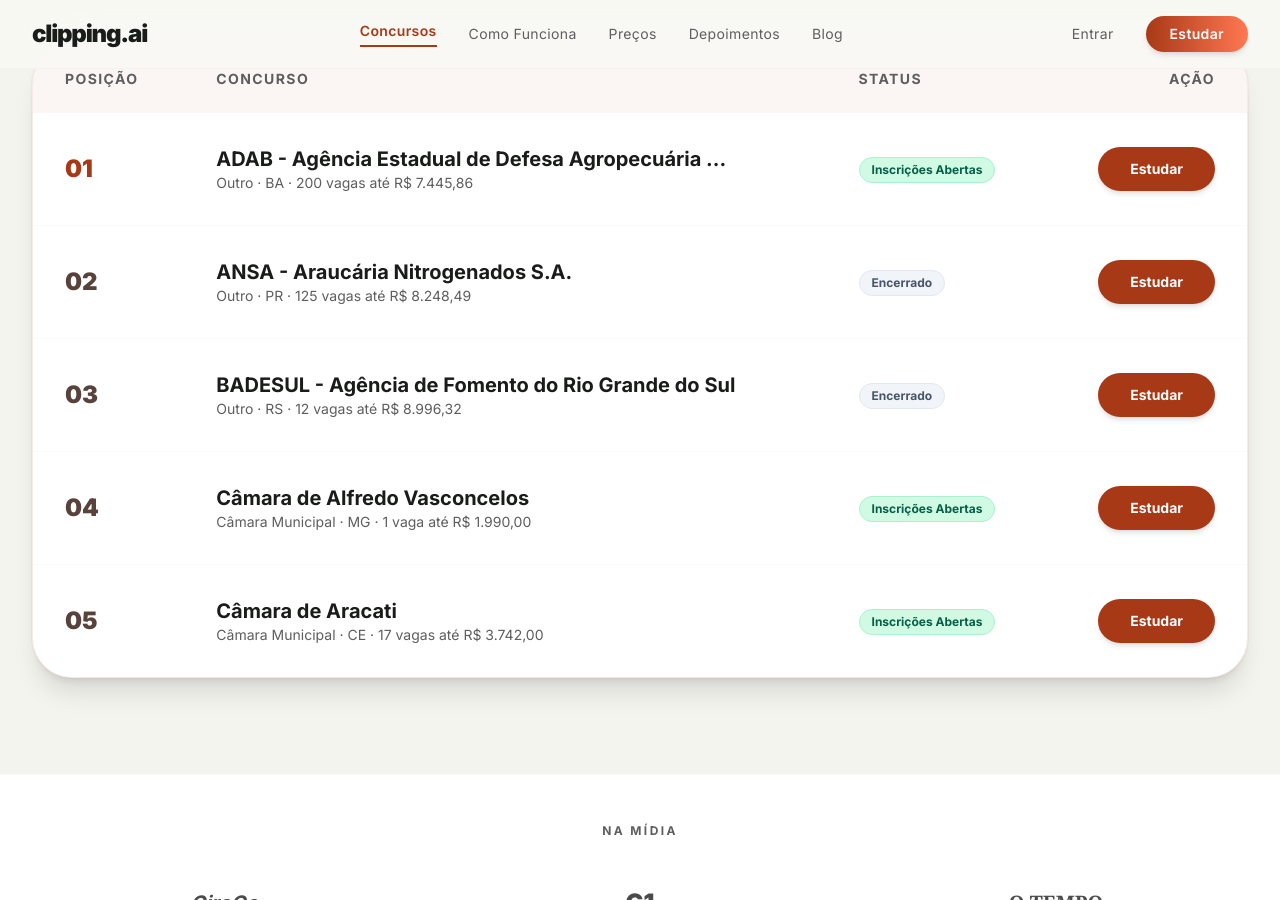
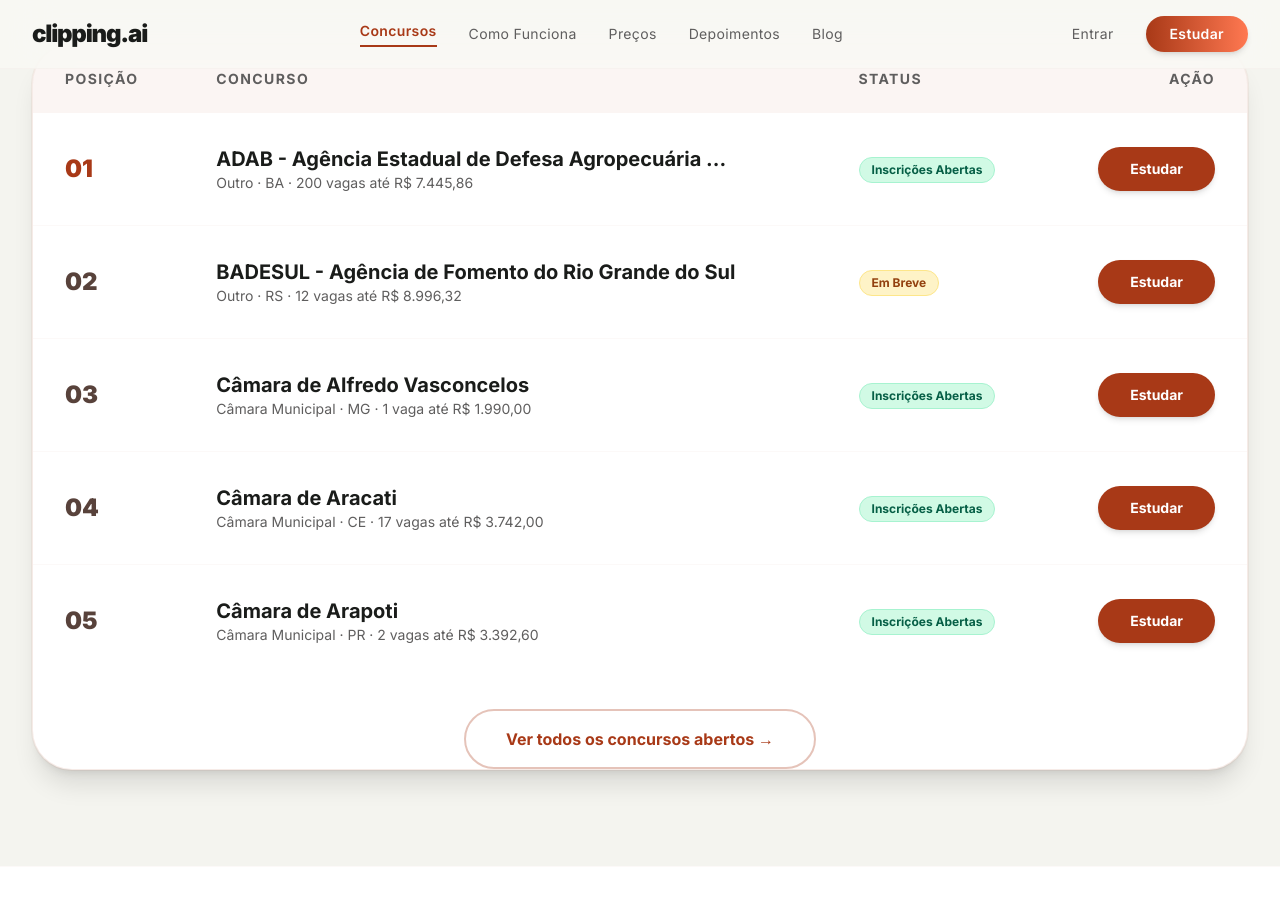
Before and after one commit to lucarp/hq4-ai-pages, a Jekyll site: the page built from index.html, in a window 1280 px wide and 900 px high, scrolled down 1108 px. Built offline with Jekyll 4.4.1, drawn with Linux system fonts in a browser that asks for light colours; nearby versions of some CDN libraries.

Commit message:
🏆 chore: leaderboard + botão ver todos (2026-03-26)

```diff
--- a/index.html
+++ b/index.html
@@ -88,30 +88,17 @@
               <td class="px-8 py-8"><span class="text-2xl font-black text-on-surface-variant">02</span></td>
               <td class="px-8 py-8">
                 <div class="flex flex-col">
-                  <span class="text-xl font-bold text-on-surface">ANSA - Araucária Nitrogenados S.A.</span>
-                  <span class="text-sm text-secondary">Outro · PR · 125 vagas até R$ 8.248,49</span>
+                  <span class="text-xl font-bold text-on-surface">BADESUL - Agência de Fomento do Rio Grande do Sul</span>
+                  <span class="text-sm text-secondary">Outro · RS · 12 vagas até R$ 8.996,32</span>
                 </div>
               </td>
-              <td class="px-8 py-8"><span class="inline-flex items-center px-3 py-1 rounded-full bg-slate-100 text-slate-600 text-xs font-bold border border-slate-200">Encerrado</span></td>
+              <td class="px-8 py-8"><span class="inline-flex items-center px-3 py-1 rounded-full bg-amber-100 text-amber-800 text-xs font-bold border border-amber-200">Em Breve</span></td>
               <td class="px-8 py-8 text-right">
                 <a href="https://pay.clipping.ai/b/5kA32R9LN8LrdnG9AE" class="inline-block bg-primary hover:bg-primary-container text-on-primary px-8 py-3 rounded-full text-sm font-bold transition-all shadow-md active:scale-95">Estudar</a>
               </td>
             </tr>
             <tr class="group hover:bg-primary/5 transition-colors">
               <td class="px-8 py-8"><span class="text-2xl font-black text-on-surface-variant">03</span></td>
-              <td class="px-8 py-8">
-                <div class="flex flex-col">
-                  <span class="text-xl font-bold text-on-surface">BADESUL - Agência de Fomento do Rio Grande do Sul</span>
-                  <span class="text-sm text-secondary">Outro · RS · 12 vagas até R$ 8.996,32</span>
-                </div>
-              </td>
-              <td class="px-8 py-8"><span class="inline-flex items-center px-3 py-1 rounded-full bg-slate-100 text-slate-600 text-xs font-bold border border-slate-200">Encerrado</span></td>
-              <td class="px-8 py-8 text-right">
-                <a href="https://pay.clipping.ai/b/5kA32R9LN8LrdnG9AE" class="inline-block bg-primary hover:bg-primary-container text-on-primary px-8 py-3 rounded-full text-sm font-bold transition-all shadow-md active:scale-95">Estudar</a>
-              </td>
-            </tr>
-            <tr class="group hover:bg-primary/5 transition-colors">
-              <td class="px-8 py-8"><span class="text-2xl font-black text-on-surface-variant">04</span></td>
               <td class="px-8 py-8">
                 <div class="flex flex-col">
                   <span class="text-xl font-bold text-on-surface">Câmara de Alfredo Vasconcelos</span>
@@ -124,7 +111,7 @@
               </td>
             </tr>
             <tr class="group hover:bg-primary/5 transition-colors">
-              <td class="px-8 py-8"><span class="text-2xl font-black text-on-surface-variant">05</span></td>
+              <td class="px-8 py-8"><span class="text-2xl font-black text-on-surface-variant">04</span></td>
               <td class="px-8 py-8">
                 <div class="flex flex-col">
                   <span class="text-xl font-bold text-on-surface">Câmara de Aracati</span>
@@ -136,15 +123,32 @@
                 <a href="https://pay.clipping.ai/b/5kA32R9LN8LrdnG9AE" class="inline-block bg-primary hover:bg-primary-container text-on-primary px-8 py-3 rounded-full text-sm font-bold transition-all shadow-md active:scale-95">Estudar</a>
               </td>
             </tr>
+            <tr class="group hover:bg-primary/5 transition-colors">
+              <td class="px-8 py-8"><span class="text-2xl font-black text-on-surface-variant">05</span></td>
+              <td class="px-8 py-8">
+                <div class="flex flex-col">
+                  <span class="text-xl font-bold text-on-surface">Câmara de Arapoti</span>
+                  <span class="text-sm text-secondary">Câmara Municipal · PR · 2 vagas até R$ 3.392,60</span>
+                </div>
+              </td>
+              <td class="px-8 py-8"><span class="inline-flex items-center px-3 py-1 rounded-full bg-emerald-100 text-emerald-800 text-xs font-bold border border-emerald-200">Inscrições Abertas</span></td>
+              <td class="px-8 py-8 text-right">
+                <a href="https://pay.clipping.ai/b/5kA32R9LN8LrdnG9AE" class="inline-block bg-primary hover:bg-primary-container text-on-primary px-8 py-3 rounded-full text-sm font-bold transition-all shadow-md active:scale-95">Estudar</a>
+              </td>
+            </tr>
             <!-- LEADERBOARD_END -->
           </tbody>
 
         </table>
-      </div>
+
+    <div class="mt-8 text-center">
+      <a href="/hq4-ai-pages/blog/" class="inline-block border-2 border-primary/30 text-primary px-10 py-4 rounded-full font-bold text-base hover:bg-primary/5 transition-all">
+        Ver todos os concursos abertos →
+      </a>
+    </div>
     </div>
   </div>
 </section>
-
 <!-- Mídia -->
 <section class="py-12 border-y border-outline-variant/10 bg-surface-container-lowest">
   <div class="max-w-7xl mx-auto px-8">
```
